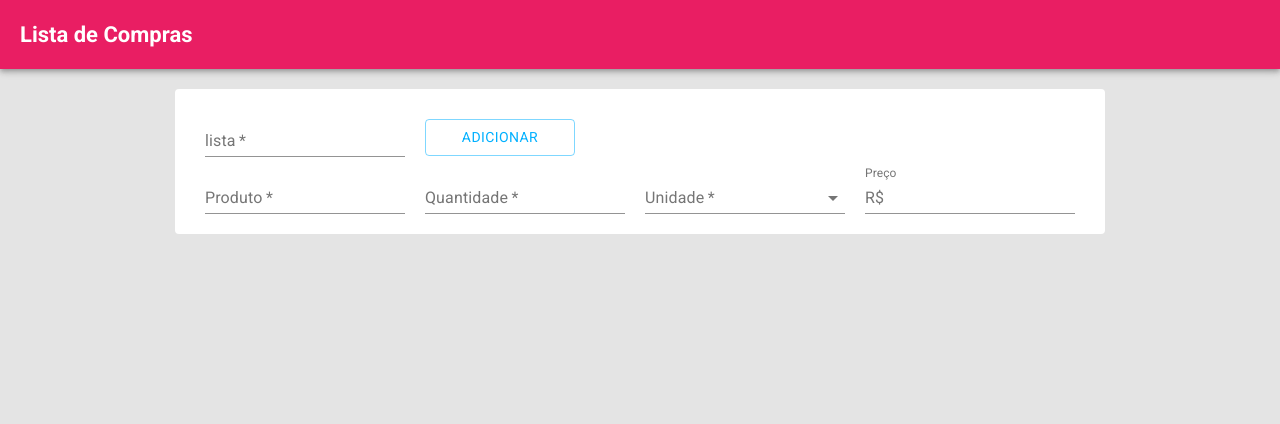
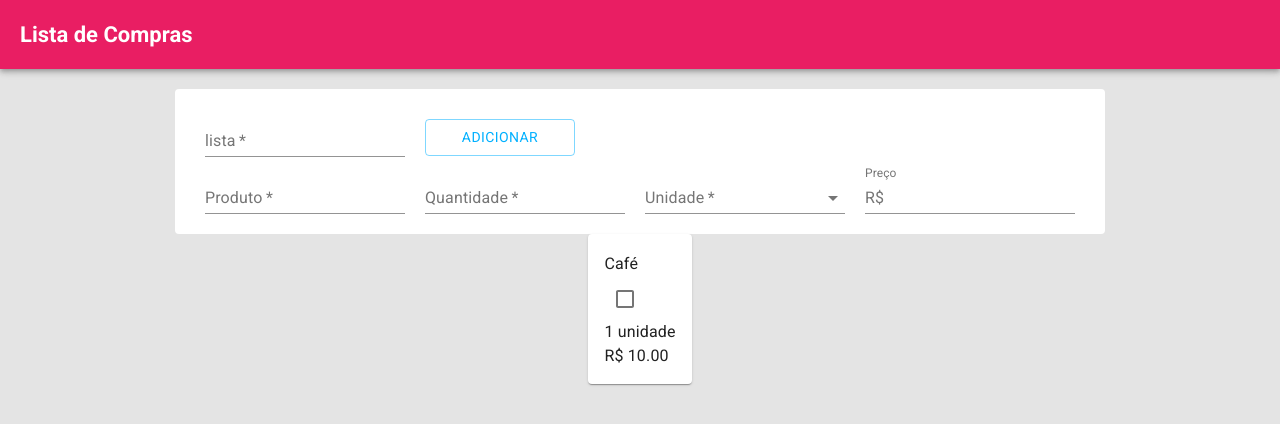
Before and after one commit to assoares383/shopping-list, a React (Create React App) app: page /lista in a window 1280 px wide. Shown: the top 424 px of the page. Built offline with nearby package versions, Linux system fonts and the light colour scheme.

Commit message:
list items

```diff
--- /dev/null
+++ b/src/components/CreateList/Form/index.js
@@ -0,0 +1,74 @@
+import MenuItem from "@material-ui/core/MenuItem";
+import TextField from "@material-ui/core/TextField";
+import { InputAdornment } from "@material-ui/core";
+import Button from "@material-ui/core/Button";
+
+const Form = () => {
+  const units = ["kg", "lt", "un"];
+
+  return (
+    <>
+      <form className="form-container">
+        <div className="form-row">
+          <TextField
+            label="lista"
+            name="list"
+            value={""}
+            onChange={() => {}}
+            required
+          />
+
+          <Button variant="outlined" color="secondary">
+            Adicionar
+          </Button>
+        </div>
+        <div className="form-row">
+          <TextField
+            label="Produto"
+            name="product"
+            value={""}
+            onChange={() => {}}
+            required
+          />
+
+          <TextField
+            label="Quantidade"
+            name="quantity"
+            value={""}
+            onChange={() => {}}
+            required
+          />
+
+          <TextField
+            select
+            label="Unidade"
+            name="unity"
+            value={""}
+            onChange={() => {}}
+            required
+          >
+            {units.map((option) => (
+              <MenuItem key={option} value={option}>
+                {option}
+              </MenuItem>
+            ))}
+          </TextField>
+
+          <TextField
+            label="Preço"
+            name="price"
+            value={""}
+            onChange={() => {}}
+            InputProps={{
+              startAdornment: (
+                <InputAdornment position="start">R$</InputAdornment>
+              ),
+            }}
+          />
+        </div>
+      </form>
+    </>
+  );
+};
+
+export default Form;
--- a/src/components/CreateList/index.js
+++ b/src/components/CreateList/index.js
@@ -1,74 +1,30 @@
-import MenuItem from "@material-ui/core/MenuItem";
-import TextField from "@material-ui/core/TextField";
-import { InputAdornment } from "@material-ui/core";
-import Button from "@material-ui/core/Button";
+import Checkbox from "@material-ui/core/Checkbox";
+import Typography from "@material-ui/core/Typography";
+
+import CustomCard from "../CustomCard";
+import Form from "./Form";
 
 import "./styles.css";
-
-const units = ["kg", "lt", "un"];
 
 const CreateList = () => {
   return (
     <div className="page-container">
-      <form className="form-container">
-        <div className="form-row">
-          <TextField
-            label="lista"
-            name="list"
-            value={""}
-            onChange={() => {}}
-            required
-          />
+      <Form />
 
-          <Button variant="outlined" color="secondary">
-            Adicionar
-          </Button>
-        </div>
-        <div className="form-row">
-          <TextField
-            label="Produto"
-            name="product"
-            value={""}
-            onChange={() => {}}
-            required
-          />
-
-          <TextField
-            label="Quantidade"
-            name="quantity"
-            value={""}
-            onChange={() => {}}
-            required
-          />
-
-          <TextField
-            select
-            label="Unidade"
-            name="unity"
-            value={""}
-            onChange={() => {}}
-            required
-          >
-            {units.map((option) => (
-              <MenuItem key={option} value={option}>
-                {option}
-              </MenuItem>
-            ))}
-          </TextField>
-
-          <TextField
-            label="Preço"
-            name="price"
-            value={""}
-            onChange={() => {}}
-            InputProps={{
-              startAdornment: (
-                <InputAdornment position="start">R$</InputAdornment>
-              ),
-            }}
-          />
-        </div>
-      </form>
+      <div className="list-items-container">
+        <CustomCard link="#" containerClass="list-item">
+          <div>
+            <div className="list-item-header">
+              <Typography variant="subtitle1" component="h2">
+                Café
+              </Typography>
+              <Checkbox />
+            </div>
+            <Typography component="p">1 unidade</Typography>
+            <Typography component="p">R$ 10.00</Typography>
+          </div>
+        </CustomCard>
+      </div>
     </div>
   );
 };
--- a/src/components/CustomCard/index.js
+++ b/src/components/CustomCard/index.js
@@ -32,6 +32,7 @@ CustomCard.propTypes = {
   containerClass: PropTypes.string.isRequired,
   children: PropTypes.element.isRequired,
   footer: PropTypes.element,
+  link: PropTypes.string.isRequired,
 };
 
 export default CustomCard;
```
Also changed, not shown: 1 other file (tests, documents, lock files or other folders).
